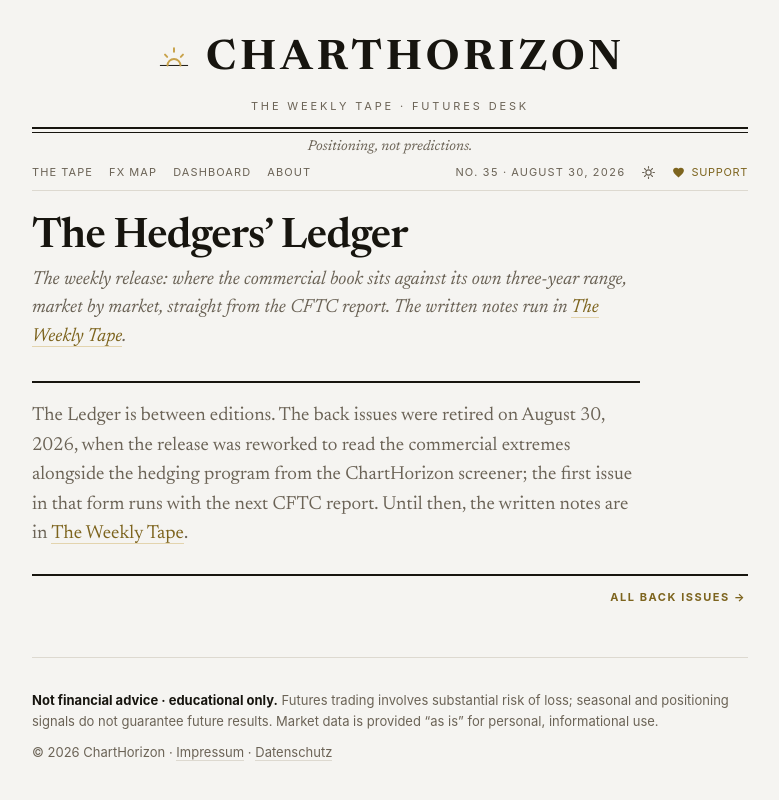
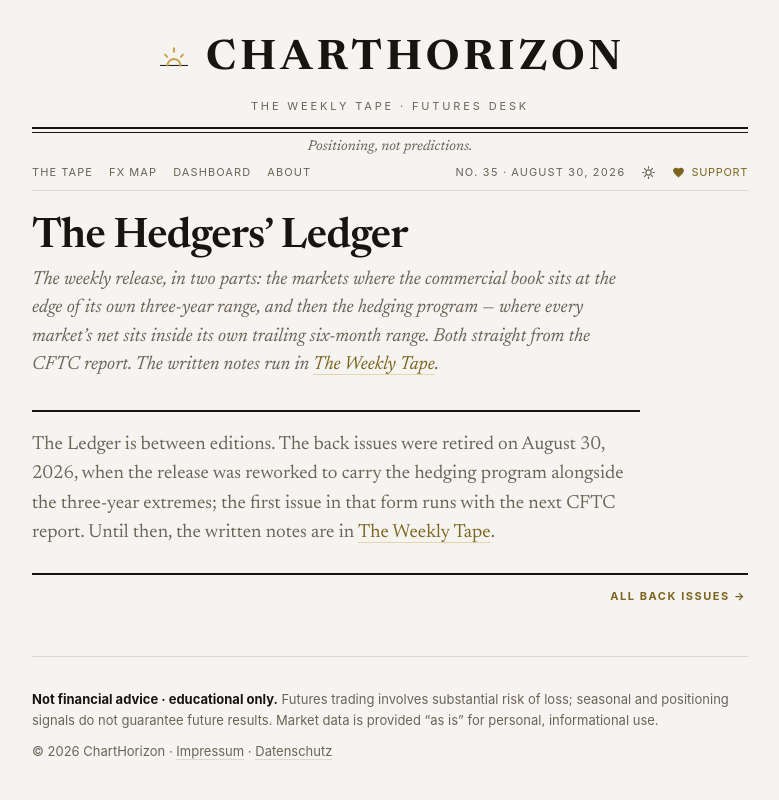
Before and after one commit to ChartHorizon/website, a Jekyll site: the page built from ledger.html, in a window 1280 px wide. Shown: the top 800 px of the page, without its empty margins (250-1029 px from the left). Built offline with Jekyll 4.4.1, drawn with Linux system fonts in a browser that asks for light colours.

Commit message:
Dress the Ledger's second half
The reworked edition ships a "hedging program" section — nine tables, one per
category, all the same three columns. Sized to content they each fit their own
longest market name ("Natural Gas (Henry Hub)" against "Gold") and the stack
reads ragged down the page, so `.program-board` gives them one fixed geometry;
the upstream generator tags each table with a kramdown IAL. Below 520px the
fixed columns would squeeze the market names, so the rule lifts there.

The hub's dek and the edition's line in about.html now describe both halves,
and the empty-hub note drops the "from the ChartHorizon screener" phrasing —
readers of the paper have no screener to refer to.

Co-Authored-By: Claude Opus 5 <noreply@anthropic.com>
Claude-Session: https://claude.ai/code/session_01DkHnHuBULREGiiRhSGNNJr

```diff
--- a/_config.yml
+++ b/_config.yml
@@ -17,7 +17,7 @@ markdown: kramdown
 # Stylesheet cache key, appended as ?v= in _layouts/default.html. BUMP THIS whenever
 # assets/css/blog.css changes — otherwise returning readers keep the cached copy.
 # (It used to be site.time, which made every daily FX push re-download the CSS.)
-css_version: 16
+css_version: 17
 
 # The desk's timezone. Without this, CI builds in UTC and Jekyll silently DROPS any post
 # whose date is still in the future there — a post dated today, built at 23:30 CEST
--- a/about.html
+++ b/about.html
@@ -32,8 +32,10 @@ when the market will start to care.</p>
 <h2>The editions</h2>
 <p><strong>The Weekly Tape</strong> — weekly notes on the markets where all three
 signals line up, written from the prior week's close.<br>
-<strong>The Hedgers' Ledger</strong> — after each CFTC Commitments-of-Traders release:
-where the commercial book sits at the edge of its multi-year range.<br>
+<strong>The Hedgers' Ledger</strong> — after each CFTC Commitments-of-Traders release,
+in two parts: the markets where the commercial book sits at the edge of its multi-year
+range, and the hedging program — where every market's net sits inside its own trailing
+six-month range.<br>
 <strong><a href="{{ '/fx/' | relative_url }}">The FX Map</a></strong> — daily: the
 currency-strength scoreboard for the eight majors and the policy-rate backdrop behind it.</p>
 <p>Everything is computed from end-of-day futures and CFTC data by ChartHorizon's own
--- a/assets/css/blog.css
+++ b/assets/css/blog.css
@@ -101,6 +101,14 @@ img{max-width:100%; height:auto; border-radius:6px; margin:18px 0; box-shadow:0
 table{border-collapse:collapse; width:100%; font:14px/1.45 var(--sans); margin:14px 0; font-variant-numeric:tabular-nums lining-nums}
 td,th{border:1px solid var(--rule); padding:8px 12px; text-align:left}
 th{background:var(--thead); font-weight:600}
+/* The Ledger's hedging-program tables: nine tables, one shape. Without a fixed
+   layout each sizes to its own longest market name ("Natural Gas (Henry Hub)" vs
+   "Gold") and the stack reads ragged down the page. The last column is a rare
+   flag, so it gets the narrowest share. */
+.program-board{table-layout:fixed}
+.program-board td:first-child,.program-board th:first-child{width:44%}
+.program-board td:last-child,.program-board th:last-child{width:16%}
+@media (max-width:520px){ .program-board{table-layout:auto} }
 /* read marks for post tables — always paired with a glyph + word, never color alone (Read-Mark Rule) */
 .mark-bull{color:var(--bull); font-weight:700}
 .mark-bear{color:var(--bear); font-weight:700}
--- a/ledger.html
+++ b/ledger.html
@@ -6,8 +6,10 @@ seo_title: "Hedgers' Ledger — Weekly COT Extremes From the Commercial Book"
 description: "Every Hedgers' Ledger release: where commercial hedgers sit against their own three-year range in each market, read from the CFTC Commitments of Traders report the week it published."
 ---
 <h1>The Hedgers&rsquo; Ledger</h1>
-<p class="dek">The weekly release: where the commercial book sits against its own three-year
-   range, market by market, straight from the CFTC report. The written notes run in
+<p class="dek">The weekly release, in two parts: the markets where the commercial book sits
+   at the edge of its own three-year range, and then the hedging program &mdash; where every
+   market&rsquo;s net sits inside its own trailing six-month range. Both straight from the CFTC
+   report. The written notes run in
    <a href="{{ '/tape/' | relative_url }}">The Weekly Tape</a>.</p>
 
 {%- assign run = "" | split: "" -%}
@@ -23,9 +25,9 @@ description: "Every Hedgers' Ledger release: where commercial hedgers sit agains
 {%- endcomment -%}
 {%- if run.size == 0 %}
 <p class="hub-empty">The Ledger is between editions. The back issues were retired on
-   August&nbsp;30, 2026, when the release was reworked to read the commercial extremes
-   alongside the hedging program from the ChartHorizon screener; the first issue in that
-   form runs with the next CFTC report. Until then, the written notes are in
+   August&nbsp;30, 2026, when the release was reworked to carry the hedging program
+   alongside the three-year extremes; the first issue in that form runs with the next CFTC
+   report. Until then, the written notes are in
    <a href="{{ '/tape/' | relative_url }}">The Weekly Tape</a>.</p>
 {%- endif -%}
 {%- assign by_year = run | group_by_exp: "post", "post.date | date: '%Y'" -%}
```
Also changed, not shown: CLAUDE.md (+16 -4 lines).
